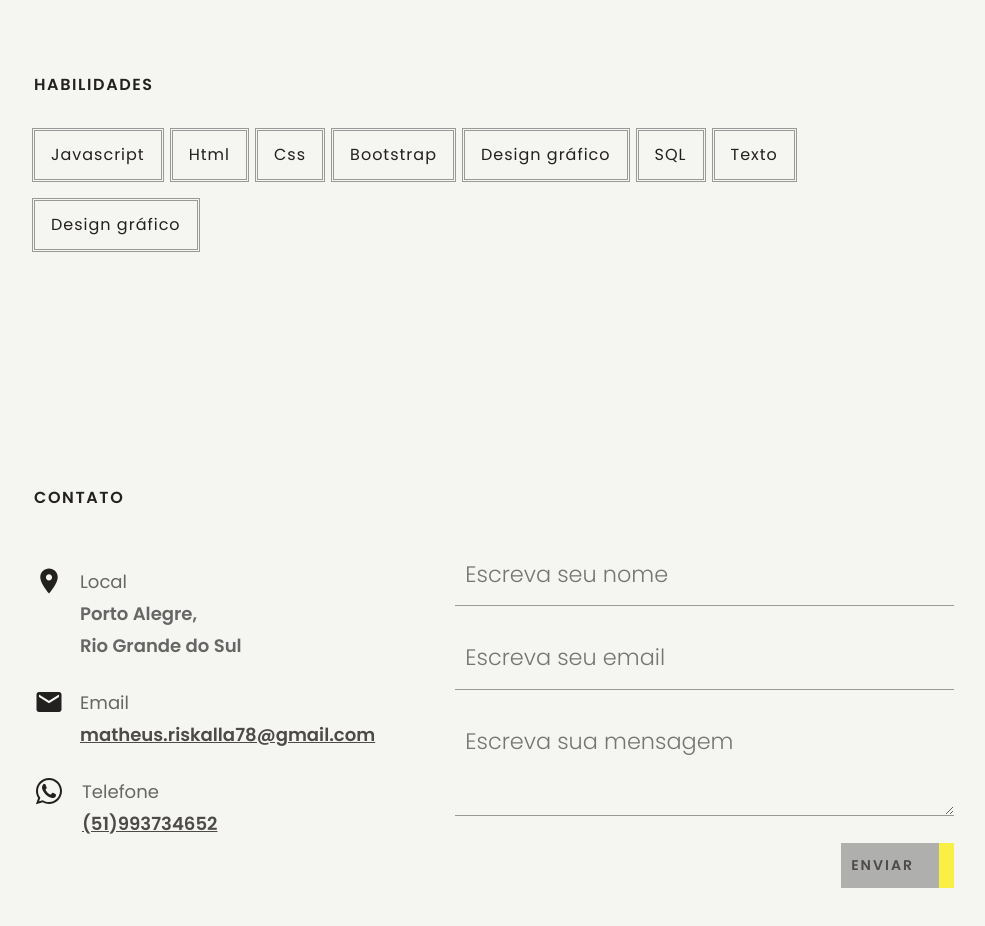
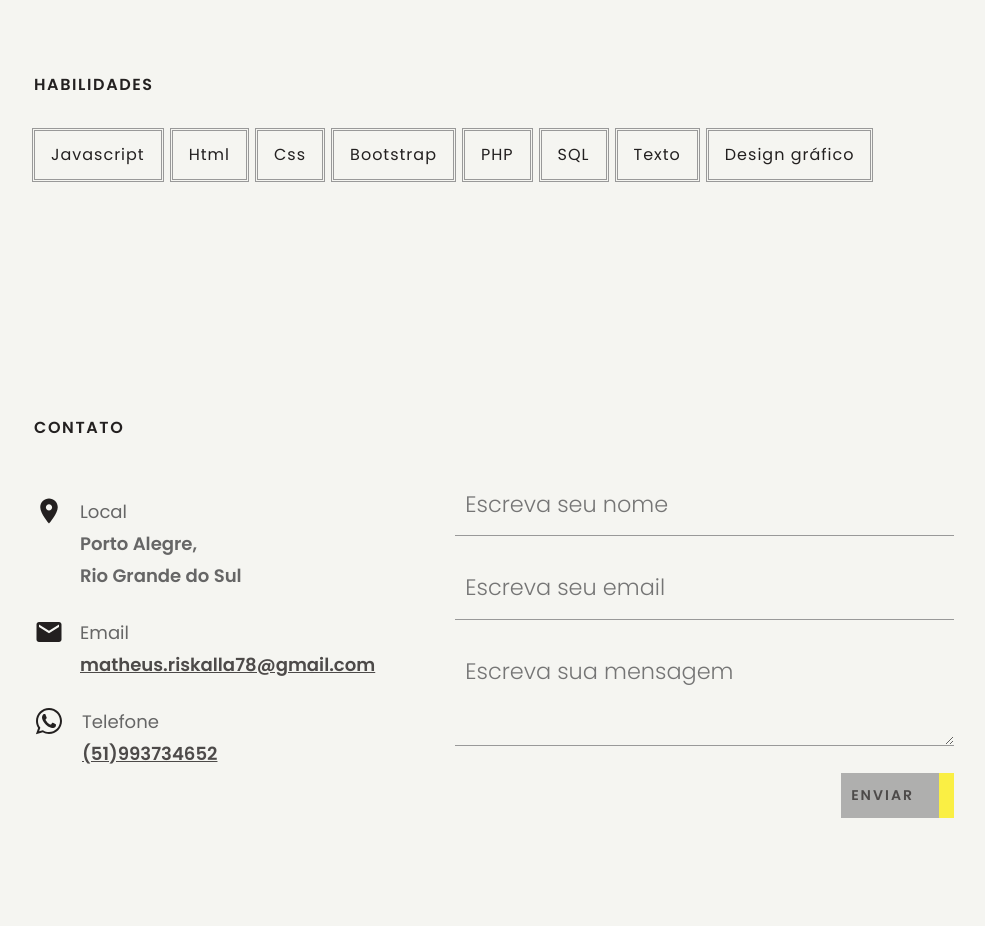
Before and after one commit to riskalla78/portfolio, a website built with Vite: page index.html in a window 1280 px wide. Shown: the part 2940-3866 px from the top of the page, without its empty margins (146-1131 px from the left). Built offline with nearby package versions, Linux system fonts and the light colour scheme; grey boxes are pictures that could not be loaded.

Commit message:
erro de digitação arrumado

```diff
--- a/index.html
+++ b/index.html
@@ -234,7 +234,7 @@
             <li class="tag">Html</li>
             <li class="tag">Css</li>
             <li class="tag">Bootstrap</li>
-            <li class="tag">Design gráfico</li>
+            <li class="tag">PHP</li>
             <li class="tag">SQL</li>
             <li class="tag">Texto</li>
             <li class="tag">Design gráfico</li>
```
